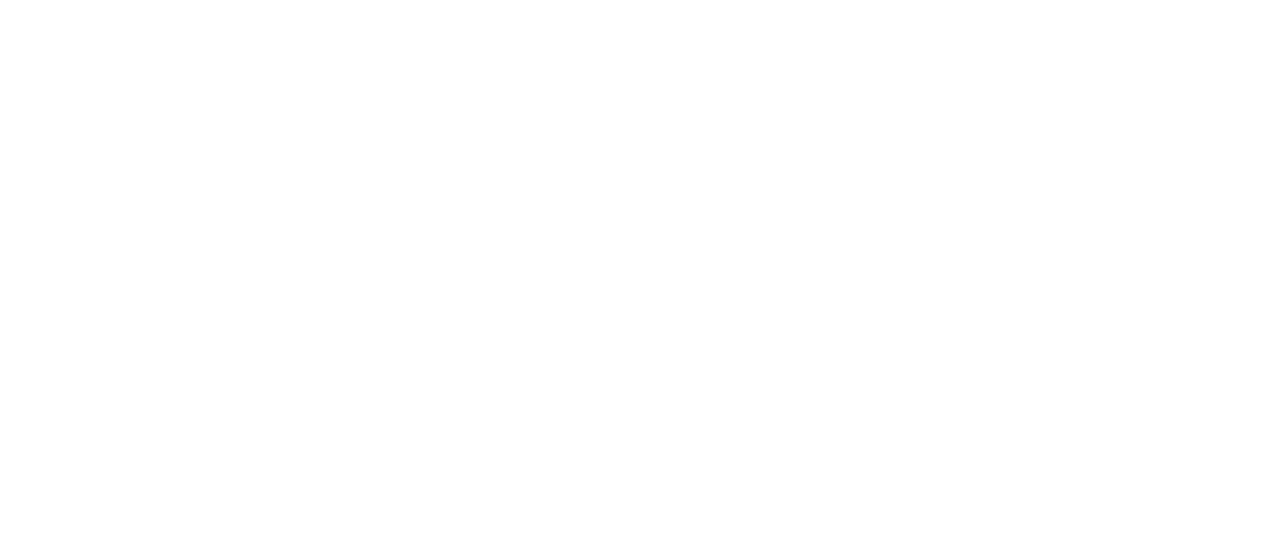
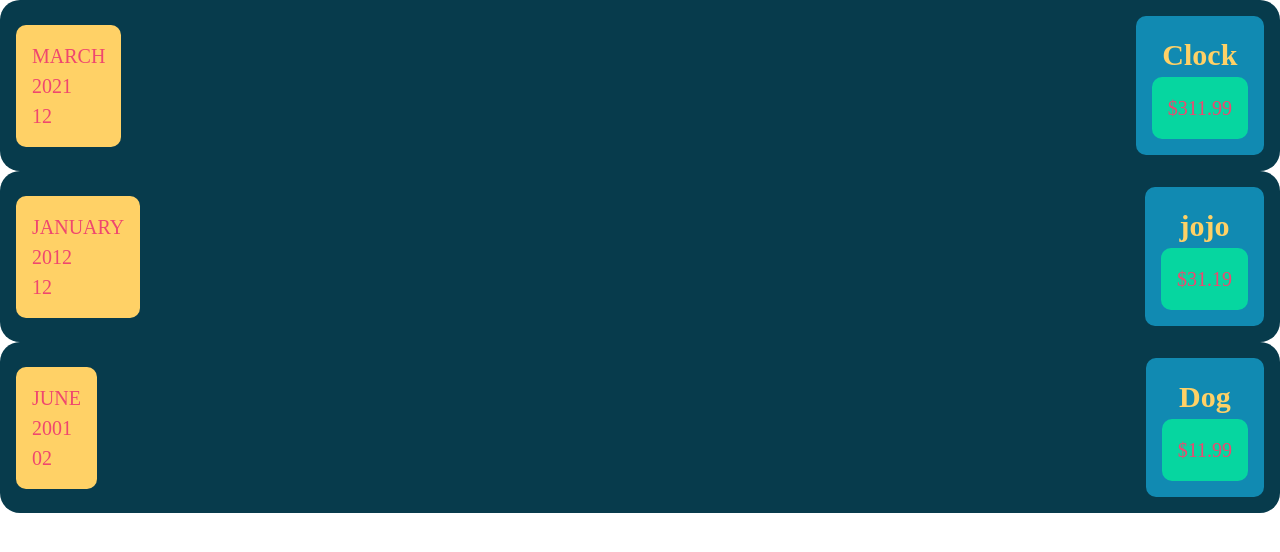
Before and after one commit to Andriikryl/money-counter-app, a React (Create React App) app: page / in a window 1280 px wide. Shown: the top 552 px of the page. Built offline with nearby package versions, Linux system fonts and the light colour scheme.

Commit message:
feat[CostItem-component]

```diff
--- a/src/App.css
+++ b/src/App.css
@@ -0,0 +1,39 @@
+/* CostItem */
+
+.costitem{
+    display: flex;
+    justify-content: space-between;
+    align-items: center;
+    padding: 1rem;
+    background-color: #073b4c;
+    border-radius: 20px;
+}
+
+.costitem-date{
+    font-size: 20px;
+    text-transform: uppercase;
+    padding: 1rem;
+    background-color: #ffd166;
+    border-radius: 10px;
+    color: #ef476f;
+}
+
+.cost-item__description{
+    font-size: 20px;
+    padding: 1rem;
+    background-color: #118ab2;
+    border-radius: 10px;
+    display: flex;
+    flex-direction: column;
+    align-items: center;
+    color: #ffd166;
+}
+
+.item-price{
+    padding: 1rem;
+    background-color: #06d6a0;
+    border-radius: 10px;
+    color: #ef476f;
+}
+
+/* CostItem */
--- a/src/App.js
+++ b/src/App.js
@@ -1,7 +1,43 @@
 import "./App.css";
+import CostItem from "./components/CostItem";
 
 function App() {
-  return <div className="App"></div>;
+  const costs = [
+    {
+      date: new Date(2021, 2, 12),
+      description: "Clock",
+      amount: 311.99,
+    },
+    {
+      date: new Date(2011, 12, 12),
+      description: "jojo",
+      amount: 31.19,
+    },
+    {
+      date: new Date(2001, 5, 2),
+      description: "Dog",
+      amount: 11.99,
+    },
+  ];
+  return (
+    <div className="App">
+      <CostItem
+        date={costs[0].date}
+        description={costs[0].description}
+        amount={costs[0].amount}
+      />
+      <CostItem
+        date={costs[1].date}
+        description={costs[1].description}
+        amount={costs[1].amount}
+      />
+      <CostItem
+        date={costs[2].date}
+        description={costs[2].description}
+        amount={costs[2].amount}
+      />
+    </div>
+  );
 }
 
 export default App;
--- /dev/null
+++ b/src/components/CostItem.js
@@ -0,0 +1,27 @@
+function CostItem(props) {
+  const month = props.date.toLocaleString("en-US", { month: "long" });
+  const year = props.date.getFullYear();
+  const day = props.date.toLocaleString("en-US", { day: "2-digit" });
+
+  return (
+    <div className="costitem">
+      <div className="costitem-date">
+        <div>
+          <p>{month}</p>
+        </div>
+        <div>
+          <p>{year}</p>
+        </div>
+        <div>
+          <p>{day}</p>
+        </div>
+      </div>
+      <div className="cost-item__description">
+        <h2>{props.description}</h2>
+        <p className="item-price">${props.amount}</p>
+      </div>
+    </div>
+  );
+}
+
+export default CostItem;
```
